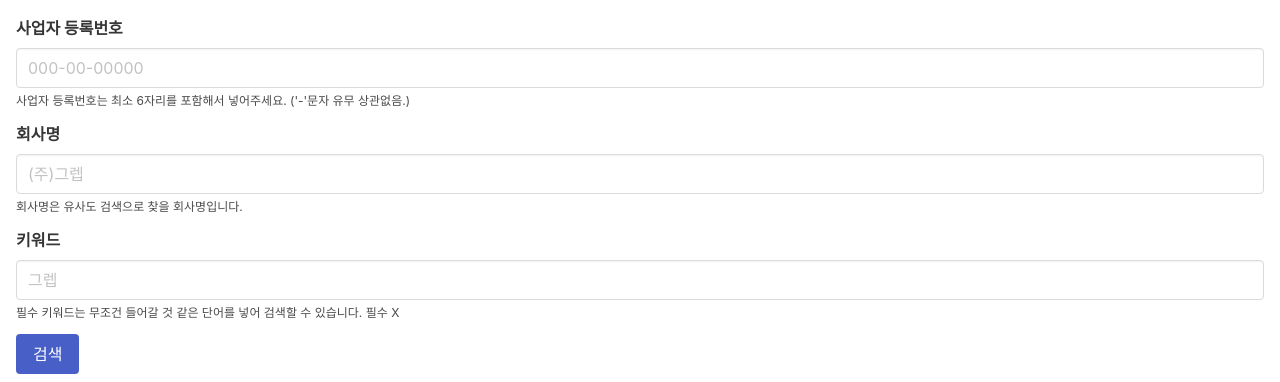
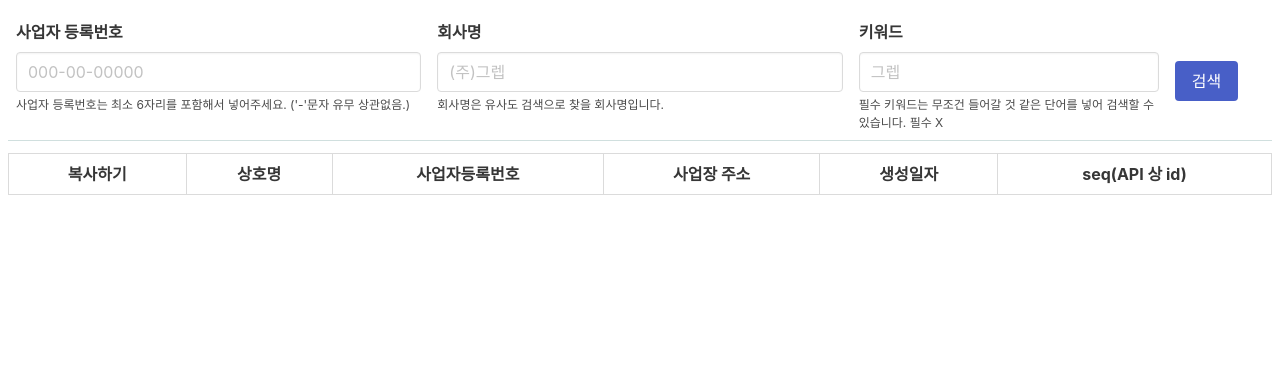
Before and after one commit to shinkeonkim/paeon, a Django app: page / in a window 1280 px wide. Shown: the top 382 px of the page. Run offline with Django 3.2, Linux system fonts and the light colour scheme; lists and menus that the app fills with data are empty.

Commit message:
style: 검색 결과 디자인 수정

```diff
--- a/main/templates/_form.dj.html
+++ b/main/templates/_form.dj.html
@@ -1,5 +1,6 @@
 <form action="{% url 'main:index' %}" method="GET">
-  <div class="p-2">
+  <div class="tile is-ancestor p-3">
+    <div class="tile is-child p-2 is-4">
       <div class="field">
         <label class="label">사업자 등록번호</label>
         <div class="control">
@@ -16,7 +17,8 @@
           사업자 등록번호는 최소 6자리를 포함해서 넣어주세요. ('-'문자 유무 상관없음.)
         </p>
       </div>
-
+    </div>
+    <div class="tile is-child p-2 is-4">
       <div class="field">
         <label class="label">회사명</label>
         <div class="control">
@@ -33,7 +35,10 @@
           회사명은 유사도 검색으로 찾을 회사명입니다.
         </p>
       </div>
+    </div>
 
+
+    <div class="tile is-child p-2 is-3">
       <div class="field">
         <label class="label">키워드</label>
         <div class="control">
@@ -49,10 +54,10 @@
           필수 키워드는 무조건 들어갈 것 같은 단어를 넣어 검색할 수 있습니다. 필수 X
         </p>
       </div>
-    <div class="field is-grouped">
-      <div class="control">
-        <button class="button is-link">검색</button>
     </div>
+
+    <div class="tile is-child p-2 is-1" style="display: flex; align-items: center;">
+      <button class="button is-link is-responsive" style="margin-top: 0.6rem">검색</button>
     </div>
   </div>
 </form>
--- a/main/templates/index.html
+++ b/main/templates/index.html
@@ -9,6 +9,14 @@
   .text-center {
     text-align: center;
   }
+
+  .menu {
+    position: sticky;
+    top: 0;
+    background: white;
+    margin-bottom: 1rem;
+    border-bottom: 1px solid #D0DFDE;
+  }
 </style>
 {% endblock %}
 
@@ -16,7 +24,9 @@
 
 
 <div class="m-2">
-  {% include '_form.dj.html' %}
+  <div class="menu">
+    {% include '_form.dj.html' %}
+  </div>
   {% include '_result_table.dj.html' %}
 </div>
 
@@ -25,6 +35,10 @@
 
 {% block script %}
 <script>
+  window.onbeforeunload = function () {
+    window.scrollTo(0, 0);
+  }
+
   function copyToClipboard(str) {
     const t = document.createElement("textarea");
     document.body.appendChild(t);
```
Lines whose indentation alone changed are shown as unchanged.
